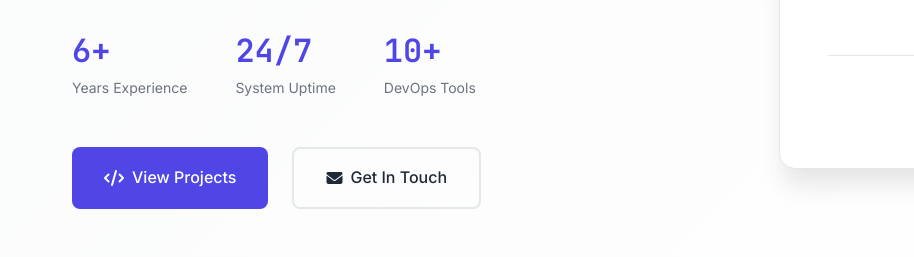
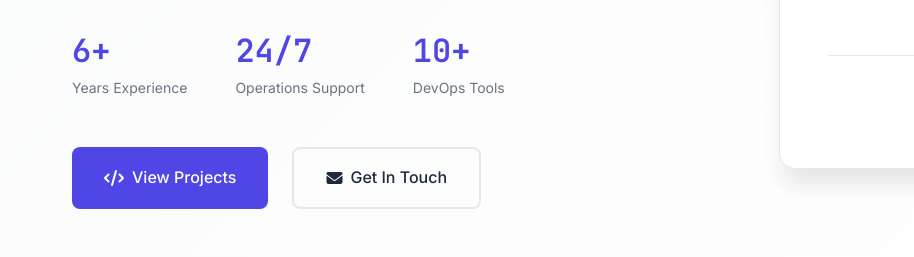
Before and after one commit to Nishanth7885/sundharganesh.github.io, a plain HTML site: page index.html in a window 1280 px wide. Shown: the part 543-800 px from the top of the page, 0-914 px from the left. Drawn offline with Linux system fonts and the light colour scheme.

Commit message:
index page tweaks

```diff
--- a/index.html
+++ b/index.html
@@ -54,7 +54,7 @@
                         </div>
                         <div class="stat-item">
                             <span class="stat-number">24/7</span>
-                            <span class="stat-label">System Uptime</span>
+                            <span class="stat-label">Operations Support</span>
                         </div>
                         <div class="stat-item">
                             <span class="stat-number">10+</span>
```
